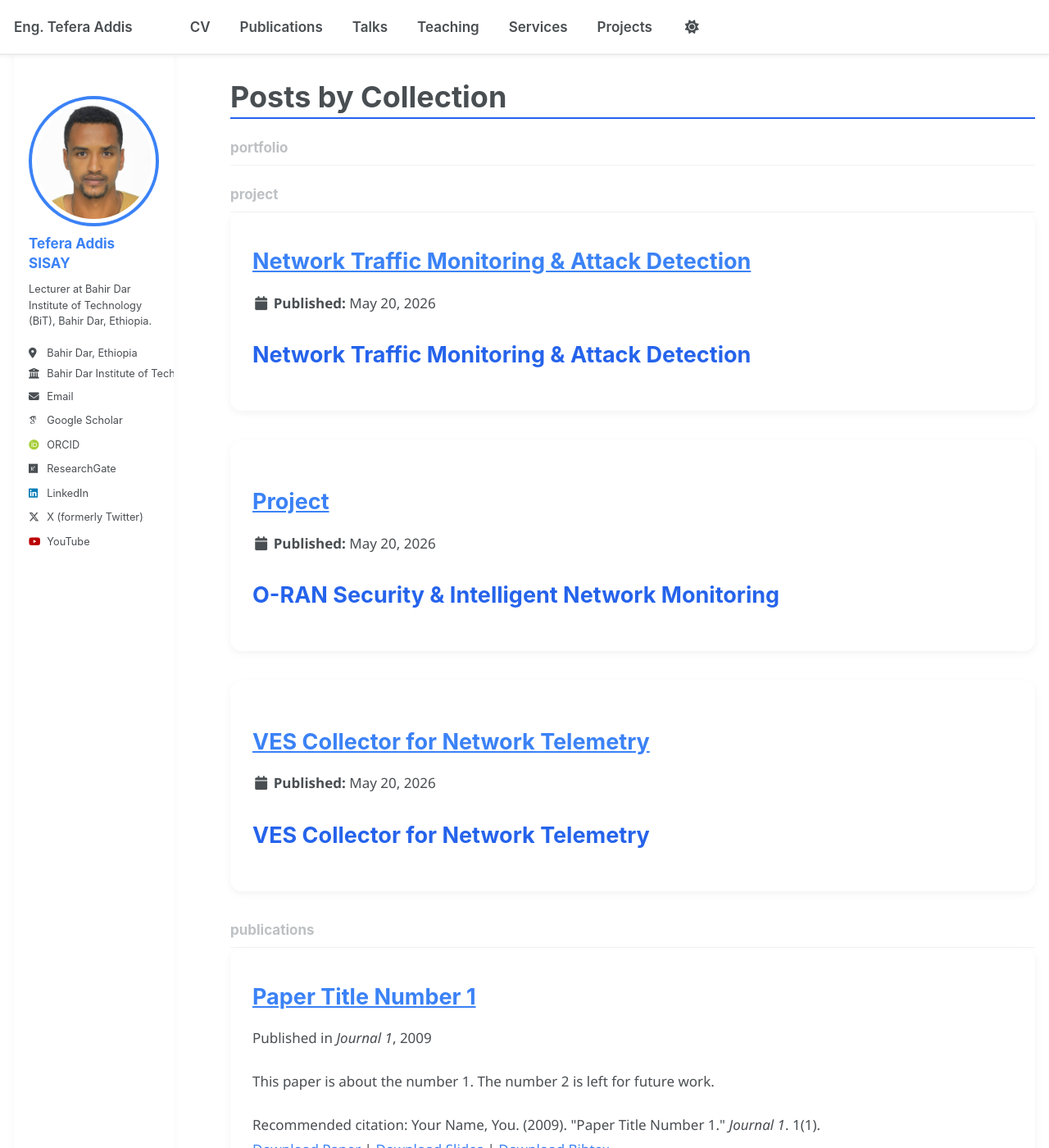
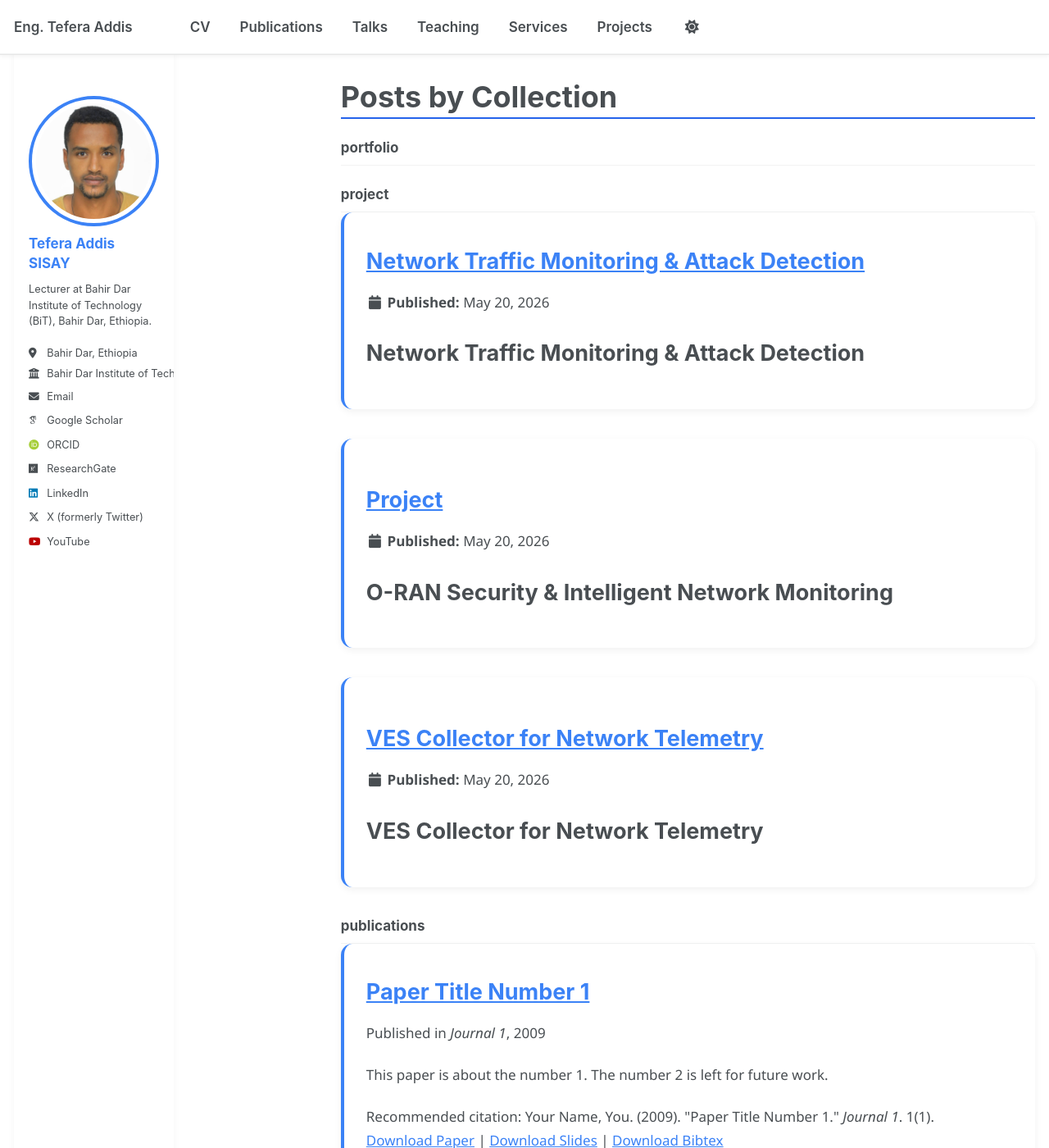
Before and after one commit to tefera-addis-sisay/tefera-addis-sisay.github.io, a Jekyll site: the page built from _pages/collection-archive.html, in a window 1280 px wide and 1400 px high. Shown: the whole window at 82% size. Built offline with Jekyll 4.4.1, drawn with Linux system fonts in a browser that asks for light colours; some web fonts are replaced; a script bundle is joined from its source files by our own code; library files that are not in the unit come from our copies.

Commit message:
Update main.scss

```diff
--- a/assets/css/main.scss
+++ b/assets/css/main.scss
@@ -1,12 +1,5 @@
 ---
 ---
-
-/*
- * This file controls what is imported from /_sass
- *
- * Note that the files are processed in the order they are imported, so they are partly
- * sorted by the dependencies. Also, the first two lines of the file are required by Jekyll.
- */
 
 @import
     "vendor/breakpoint/breakpoint",
@@ -55,14 +48,12 @@
   line-height: 1.8;
   font-size: 17px;
 
-  /* Dark/Light mode compatible */
   background-color: var(--global-bg-color);
   color: var(--global-text-color);
 
   transition: background-color 0.3s ease, color 0.3s ease;
 }
 
-/* Main Content Width */
 .page__content {
   max-width: 900px;
   margin: auto;
@@ -85,38 +76,25 @@
   color: var(--global-text-color);
 }
 
-/* Page title */
 h1 {
-  font-size: 2rem;        /* was 2.3rem */
+  font-size: 2rem;
   border-bottom: 2px solid #2563eb;
   padding-bottom: 0.4rem;
 }
 
-/* Section headings */
 h2 {
-  font-size: 1.5rem;      /* was 1.8rem */
+  font-size: 1.5rem;
   color: #2563eb;
 }
 
-/* Subsections */
 h3 {
-  font-size: 1.2rem;      /* was 1.4rem */
+  font-size: 1.2rem;
   color: #3b82f6;
 }
 
-/* Smaller headings */
-h4 {
-  font-size: 1.05rem;
-}
-
-h5 {
-  font-size: 0.95rem;
-}
-
-h6 {
-  font-size: 0.9rem;
-  opacity: 0.85;
-}
+h4 { font-size: 1.05rem; }
+h5 { font-size: 0.95rem; }
+h6 { font-size: 0.9rem; opacity: 0.85; }
 
 /* =========================================================
    Links
@@ -168,7 +146,6 @@
 }
 
 /* Profile Image */
-
 .author__avatar img {
   border-radius: 50%;
   border: 4px solid #3b82f6;
@@ -184,9 +161,7 @@
   padding: 1.5rem;
   border-radius: 14px;
   margin-bottom: 2rem;
-
   box-shadow: 0 3px 10px rgba(0, 0, 0, 0.05);
-
   transition: transform 0.2s ease, box-shadow 0.2s ease;
 }
 
@@ -307,15 +282,8 @@
 }
 
 @keyframes fadeIn {
-  from {
-    opacity: 0;
-    transform: translateY(8px);
-  }
-
-  to {
-    opacity: 1;
-    transform: translateY(0);
-  }
+  from { opacity: 0; transform: translateY(8px); }
+  to { opacity: 1; transform: translateY(0); }
 }
 
 /* =========================================================
@@ -323,22 +291,11 @@
 ========================================================= */
 
 @media (max-width: 768px) {
+  body { font-size: 16px; }
 
-  body {
-    font-size: 16px;
-  }
-
-  h1 {
-    font-size: 2rem;
-  }
-
-  h2 {
-    font-size: 1.5rem;
-  }
-
-  h3 {
-    font-size: 1.2rem;
-  }
+  h1 { font-size: 2rem; }
+  h2 { font-size: 1.5rem; }
+  h3 { font-size: 1.2rem; }
 
   .page__content {
     padding: 0 1rem;
@@ -353,42 +310,41 @@
     padding: 1rem;
   }
 }
+
 /* =========================================================
-   Teaching / Course Cards
+   Teaching Page Styling (Archive-based)
 ========================================================= */
 
-.course-card {
+.archive {
+  max-width: 900px;
+  margin: auto;
+}
+
+/* Ensure proper typography inside teaching pages */
+.archive h1,
+.archive h2,
+.archive h3 {
+  color: var(--global-text-color);
+}
+
+/* Improve readability */
+.archive p,
+.archive ul {
+  line-height: 1.7;
+}
+
+/* Proper card styling for each course item */
+.archive__item {
   background: var(--global-bg-color);
-  border-radius: 14px;
   padding: 1.5rem;
   margin-bottom: 2rem;
+  border-radius: 14px;
+  border-left: 4px solid #3b82f6;
   box-shadow: 0 3px 10px rgba(0,0,0,0.06);
-  border-left: 4px solid #3b82f6;
   transition: transform 0.2s ease, box-shadow 0.2s ease;
 }
 
-.course-card:hover {
+.archive__item:hover {
   transform: translateY(-3px);
-  box-shadow: 0 8px 20px rgba(0,0,0,0.10);
+  box-shadow: 0 8px 20px rgba(0,0,0,0.1);
 }
-
-/* Header block inside course */
-.course-header h1 {
-  font-size: 1.6rem;
-  margin-bottom: 0.5rem;
-}
-
-/* Meta info styling */
-.course-meta {
-  font-size: 0.95rem;
-  opacity: 0.8;
-  margin-bottom: 1rem;
-  line-height: 1.6;
-}
-
-/* Section headings inside course */
-.course-card h2 {
-  font-size: 1.2rem;
-  margin-top: 1.5rem;
-  color: #3b82f6;
-}
```
